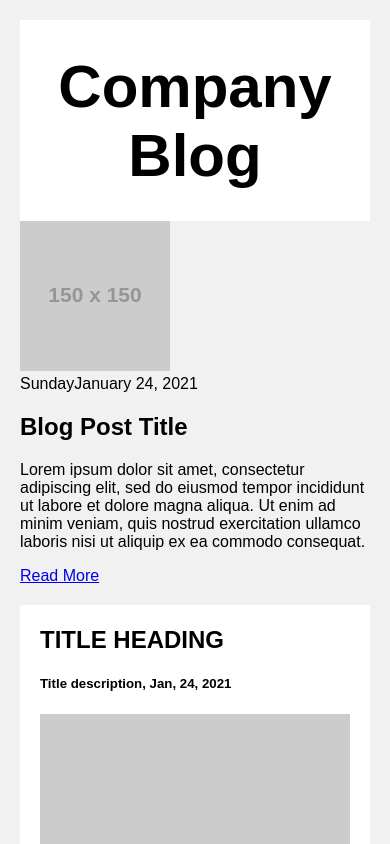
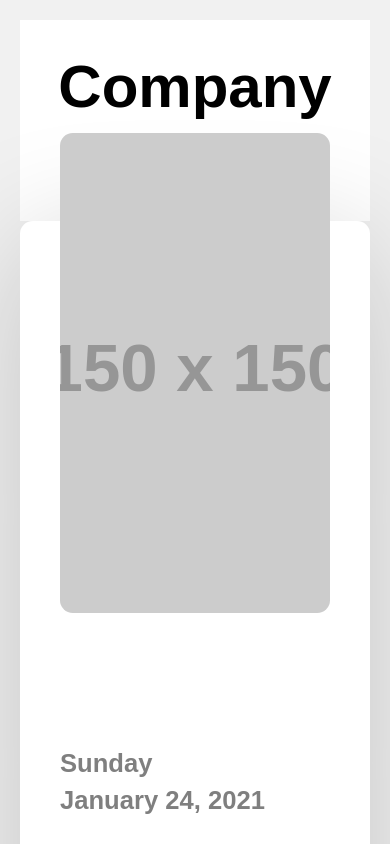
Before and after one commit to GabbyJ/Lifeblue-Blog, a React (Create React App) app: page / in a window 390 px wide. Shown: the top 844 px of the page. Built offline with nearby package versions, Linux system fonts and the light colour scheme.

Commit message:
blog post design

```diff
--- a/src/index.css
+++ b/src/index.css
@@ -67,3 +67,116 @@ footer{
     padding: 0px;
   }
 }
+
+.blog-post{
+  width: 100%;
+  max-width: 98rem;
+  padding: 5rem;
+  background-color: white;
+  box-shadow: 0 1.4rem 8rem rgba(0,0,0,.2);
+  display: flex;
+  align-items: center;
+  border-radius: .8rem;
+}
+
+.blog-img{
+  min-width: 35rem;
+  max-width: 35rem;
+  height: 30rem;
+  transform: translateX(-8rem);
+  position: relative;
+}
+
+.blog-img img{
+  width: 100%;
+  height: 100%;
+  object-fit: cover;
+  display: block;
+  border-radius: .8rem;
+}
+
+.blog-img img::before{
+  content: '';
+  width: 100%;
+  height: 100%;
+  position: absolute;
+  top: 0;
+  left: 0;
+  background: linear-gradient(to right, rgba(79, 172, 254, .8), rgba (0,242,254,.8));
+  box-shadow: .5rem .5rem 3rem 1px rgba(0,0,0,.05);
+  border-radius: .8rem;
+}
+
+.blog-date span{
+  display: block;
+  color: rgba(0,0,0,.5);
+  font-size: 1.6rem;
+  font-weight: 600;
+  margin: .5rem 0;
+}
+
+.blog-title{
+  font-size:2.5rem;
+  margin: 1.5rem 0 2rem;
+  text-transform: uppercase;
+  color: #4facfe;
+}
+
+.blog-summary{
+  margin-bottom: 3rem;
+  font-size: 1.4rem;
+  color: rgba(0,0,0,.7);
+}
+
+.read-more{
+  display: inline-block;
+  padding: 1.5rem 3rem;
+  letter-spacing: 1px;
+  text-transform: uppercase;
+  font-size: 1.2rem;
+  color: white;
+  background-image: linear-gradient(to right, #4facfe 0%, #00f2fe 100%);
+  border-radius: .8rem;
+  text-decoration: none;
+
+}
+
+.read-more:hover{
+  background-image: linear-gradient(to right, #00f2fe 0%, #4facfe 100%);
+}
+
+@media screen and (max-width: 1068px){
+  .blog-post{
+    max-width: 80rem;
+  }
+
+  .blog-img{
+    min-width: 30rem;
+    max-width: 30rem;
+  }
+}
+
+@media screen and (max-width: 868px){
+  .blog-post{
+    max-width: 70rem;
+  }
+
+  .blog-img{
+    min-width: 100%;
+    max-width: 100%;
+    transform: translate(0, -8rem);
+  }
+}
+
+@media screen and (max-width: 768px){
+  .blog-post{
+    padding: 2.5rem;
+    flex-direction: column;
+  }
+
+  .blog-img{
+    min-width: 100%;
+    max-width: 100%;
+    transform: translate(0, -8rem);
+  }
+}
```
